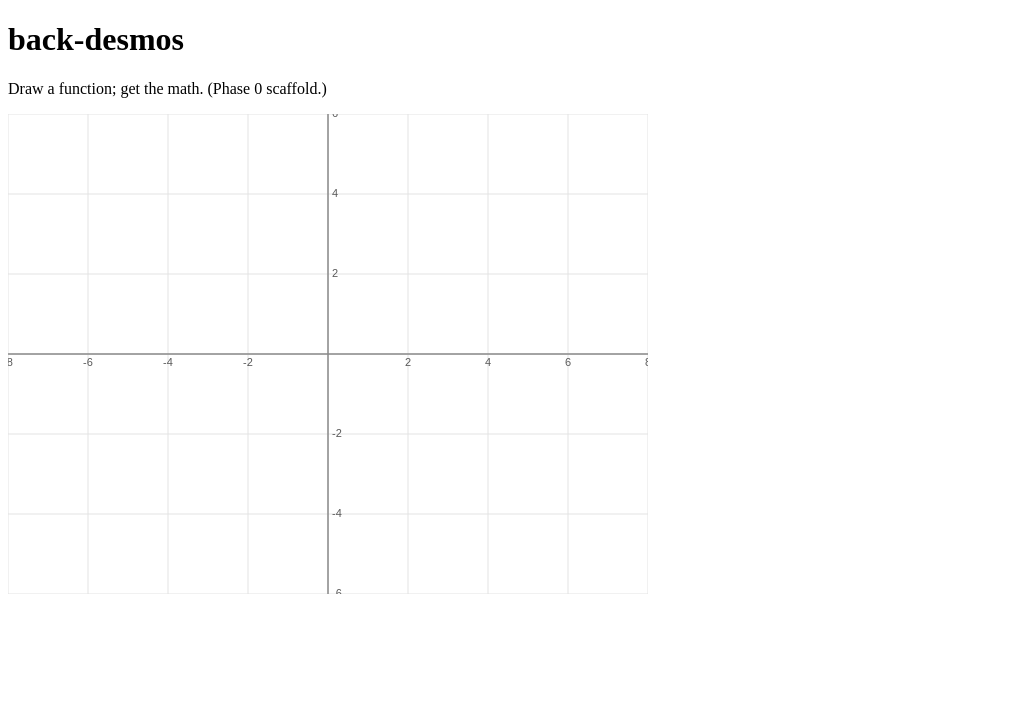
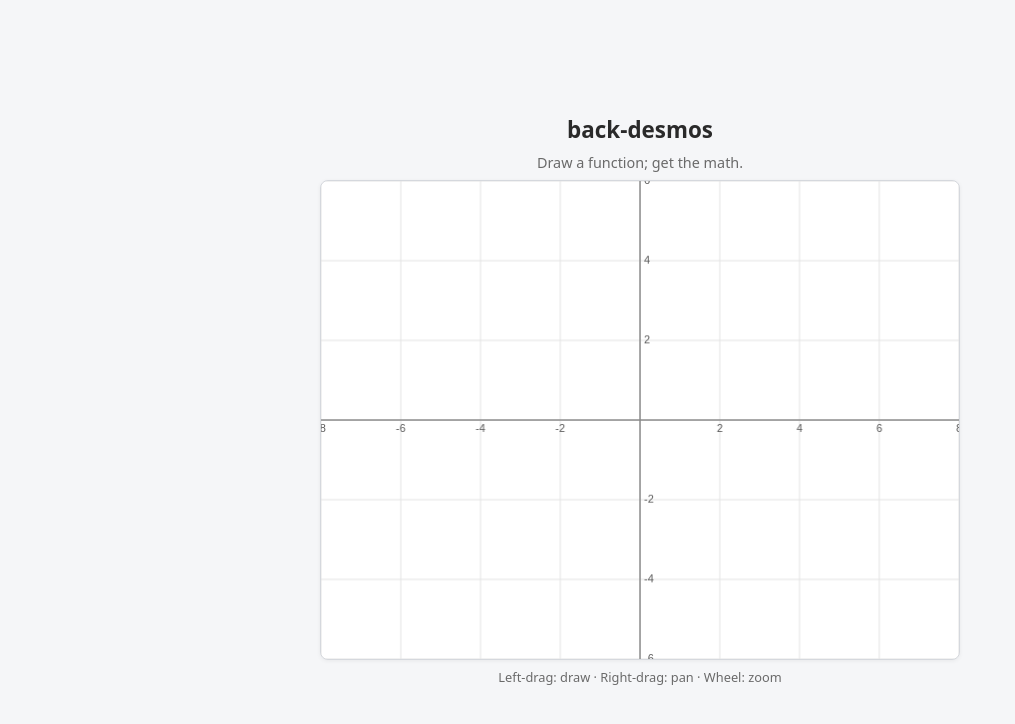
Before and after one commit to vitorwilson/unplot, a website built with Vite: page index.html in a window 1280 px wide. Shown: the whole page, without its empty margins (0-1015 px from the left). Built offline with nearby package versions, Linux system fonts and the light colour scheme.

Commit message:
fix(frontend): center the layout and pan with right-drag
Panning was on the middle button, unavailable on trackpads; move it to
right-drag (button 2) and suppress the context menu so the drag is
uninterrupted. Add styles.css to center the plane as a white panel with a title
and a controls hint, replacing the unstyled left-aligned page. Drop the stale
'Phase 0 scaffold' copy.

```diff
--- a/index.html
+++ b/index.html
@@ -8,8 +8,9 @@
   <body>
     <main>
       <h1>back-desmos</h1>
-      <p>Draw a function; get the math. (Phase 0 scaffold.)</p>
+      <p class="tagline">Draw a function; get the math.</p>
       <canvas id="plane"></canvas>
+      <p class="hint" id="controls-hint"></p>
     </main>
     <script type="module" src="/src/main.ts"></script>
   </body>
--- a/src/main.ts
+++ b/src/main.ts
@@ -1,3 +1,4 @@
+import "./styles.css";
 import { canvasPixelSize } from "./dpr";
 import { installDrawing } from "./draw";
 import { extendStroke, fitStroke } from "./fit";
@@ -6,7 +7,7 @@ import { installViewportControls } from "./navigate";
 import { worldToScreen, type Viewport } from "./viewport";
 
 // Phase 2: a Cartesian plane on Canvas 2D — grid, axes, labels, wheel-zoom and
-// middle-drag-pan — with hard-block drawing and lift-and-resume on top.
+// right-drag-pan — with hard-block drawing and lift-and-resume on top.
 
 const CSS_WIDTH = 640;
 const CSS_HEIGHT = 480;
@@ -130,4 +131,9 @@ if (canvas) {
     { fit: fitStroke, extend: extendStroke },
   );
   installViewportControls(canvas, viewport, redraw);
+
+  const hint = document.querySelector("#controls-hint");
+  if (hint) {
+    hint.textContent = "Left-drag: draw · Right-drag: pan · Wheel: zoom";
+  }
 }
--- a/src/navigate.ts
+++ b/src/navigate.ts
@@ -1,11 +1,12 @@
 import { pan, zoomAt, type Viewport } from "./viewport";
 
-// Wheel-to-zoom (about the cursor) and middle-drag-to-pan. These mutate the
+// Wheel-to-zoom (about the cursor) and right-drag-to-pan. These mutate the
 // shared viewport object in place — curves are stored in world coordinates, so
 // navigating only changes how the same curve is projected — then repaint.
+// Left-drag is reserved for drawing (see draw.ts).
 
 const ZOOM_PER_WHEEL_LINE = 1.0015;
-const PAN_BUTTON = 1; // middle mouse
+const PAN_BUTTON = 2; // right mouse
 
 /** Copy `next`'s fields onto the shared `vp` so every closure holding `vp` sees
  * the change without needing a new reference. */
@@ -36,6 +37,9 @@ export function installViewportControls(
     { passive: false },
   );
 
+  // Suppress the browser context menu so right-drag can pan uninterrupted.
+  canvas.addEventListener("contextmenu", (event) => event.preventDefault());
+
   let panning: { x: number; y: number } | null = null;
 
   canvas.addEventListener("pointerdown", (event) => {
--- /dev/null
+++ b/src/styles.css
@@ -0,0 +1,69 @@
+:root {
+  --bg: #f5f6f8;
+  --panel: #ffffff;
+  --ink: #2a2a2a;
+  --muted: #6a6a6a;
+  --border: #d5d8dd;
+}
+
+* {
+  box-sizing: border-box;
+}
+
+body {
+  margin: 0;
+  min-height: 100vh;
+  display: flex;
+  flex-direction: column;
+  align-items: center;
+  justify-content: center;
+  gap: 0.75rem;
+  background: var(--bg);
+  color: var(--ink);
+  font-family:
+    system-ui,
+    -apple-system,
+    sans-serif;
+}
+
+main {
+  display: flex;
+  flex-direction: column;
+  align-items: center;
+  gap: 0.5rem;
+  text-align: center;
+}
+
+h1 {
+  margin: 0;
+  font-size: 1.4rem;
+  font-weight: 600;
+}
+
+.tagline {
+  margin: 0;
+  color: var(--muted);
+  font-size: 0.9rem;
+}
+
+#plane {
+  background: var(--panel);
+  border: 1px solid var(--border);
+  border-radius: 8px;
+  box-shadow: 0 1px 4px rgba(0, 0, 0, 0.06);
+  touch-action: none;
+}
+
+.hint {
+  margin: 0;
+  color: var(--muted);
+  font-size: 0.8rem;
+}
+
+.hint kbd {
+  background: var(--panel);
+  border: 1px solid var(--border);
+  border-radius: 4px;
+  padding: 0 0.3em;
+  font-size: 0.85em;
+}
```
Also changed, not shown: CHANGELOG.md.
